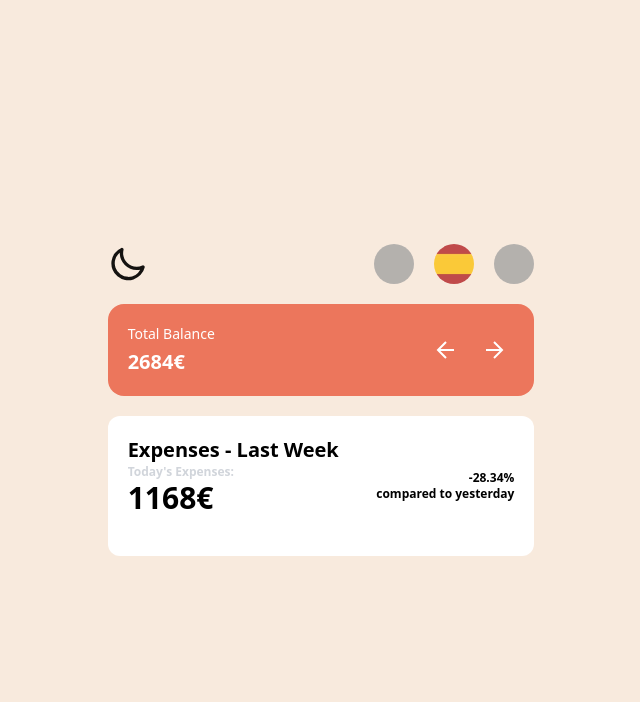
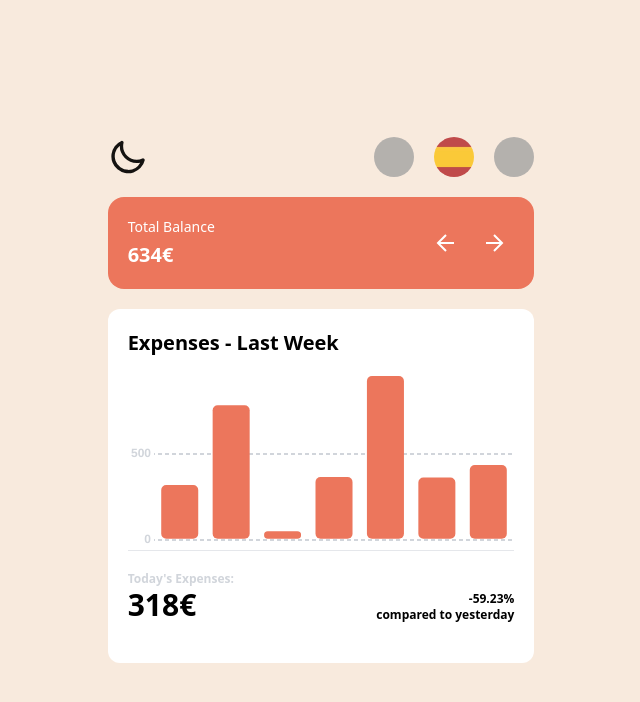
Before and after one commit to opujade/sprint-8-inprocode, a React (Vite) app: page / in a window 1280 px wide. Shown: the top 702 px of the page, without its empty margins (319-959 px from the left). Built offline with nearby package versions, Linux system fonts and the light colour scheme; grey boxes are pictures that could not be loaded.

Commit message:
main info charts styled

```diff
--- a/src/components/MainInfo.tsx
+++ b/src/components/MainInfo.tsx
@@ -1,12 +1,14 @@
 import { useBalanceContext } from "../context/BalanceProvider";
+import { WeeklyBalanceBarChart } from "./charts/BarsChart";
 
 export const MainInfo = () => {
   const { todaysExpenses, percentageYesterdayToday } = useBalanceContext();
   return (
     <div className="bg-white rounded-xl p-5 w-full text-black">
-      <div className="flex justify-between">
+      <h2 className="text-xl font-bold">Expenses - Last Week</h2>
+      <WeeklyBalanceBarChart />
+      <div className="flex justify-between border-t pt-5">
         <div>
-          <h2 className="text-xl font-bold">Expenses - Last Week</h2>
           <p className="text-gray-300 font-semibold text-xs">
             Today's Expenses:
           </p>
--- a/src/components/charts/BarsChart.tsx
+++ b/src/components/charts/BarsChart.tsx
@@ -0,0 +1,18 @@
+import { Bar } from "react-chartjs-2";
+import {
+  Chart as ChartJS,
+  BarElement,
+  CategoryScale,
+  LinearScale,
+  Tooltip,
+  Legend,
+} from "chart.js";
+ChartJS.register(BarElement, CategoryScale, LinearScale, Tooltip, Legend);
+import { useBalanceContext } from "../../context/BalanceProvider";
+import { options } from "../../utils/barOptions";
+
+export const WeeklyBalanceBarChart = () => {
+  const { expensesChartData } = useBalanceContext();
+
+  return <Bar data={expensesChartData} options={options} />;
+};
--- a/src/context/BalanceProvider.tsx
+++ b/src/context/BalanceProvider.tsx
@@ -8,7 +8,6 @@ import {
 import generateEarningsData from "../data/generateEarningsData";
 import generateExpensesData from "../data/generateExpensesData";
 import { calculatePercentageFirstTwoElements } from "../utils/calculatePercentageFirstTwoElements";
-import { formatChartData } from "../utils/formatChartData";
 
 const BalanceContext = createContext<BalanceContextInterface | undefined>(
   undefined
@@ -25,13 +24,34 @@ export const useBalanceContext = () => {
 export const BalanceProvider = ({ children }: ProviderProps) => {
   const [earningsMock] = useState<arrayData>(generateEarningsData());
   const [expensesMock] = useState<arrayData>(generateExpensesData());
+  console.log(expensesMock);
   const balance = calculateBalance(earningsMock, expensesMock);
   const todaysExpenses = expensesMock[0].amount;
   const percentageYesterdayToday =
     calculatePercentageFirstTwoElements(expensesMock);
-  const amountExpenses = expensesMock.map((expense) => expense.amount);
-  const dates = expensesMock.map((expense) => expense.date);
-  const expensesChartData = formatChartData(amountExpenses, dates, "Expenses");
+  const amountExpenses = expensesMock.slice(0, 7).map((e) => e.amount);
+  const weekDays = [
+    "Monday",
+    "Tuesday",
+    "Wednesady",
+    "Thursday",
+    "Friday",
+    "Saturday",
+    "Sunday",
+  ];
+  const expensesChartData = {
+    datasets: [
+      {
+        label: "Expenses",
+        data: amountExpenses,
+        hoverBackgroundColor: "#75b5be",
+        backgroundColor: "#ec765c",
+        borderSkipped: false,
+        borderRadius: 5,
+      },
+    ],
+    labels: weekDays,
+  };
 
   return (
     <BalanceContext.Provider
--- a/src/data/generateEarningsData.ts
+++ b/src/data/generateEarningsData.ts
@@ -13,7 +13,7 @@ const earningsDataGenerator = (): arrayData => {
     const actualDate = new Date(firstDate);
     actualDate.setDate(firstDate.getDate() + i);
 
-    const dailyEarning: number = Math.floor(Math.random() * 1000) + 900;
+    const dailyEarning: number = Math.floor(Math.random() * 1000);
     const earningObj: data = {
       id: i,
       date: actualDate.toISOString().split("T")[0],
--- a/src/data/generateExpensesData.ts
+++ b/src/data/generateExpensesData.ts
@@ -13,7 +13,7 @@ const generateExpensesData = () => {
     const actualDate = new Date(firstDate);
     actualDate.setDate(firstDate.getDate() + i);
 
-    const dailyExpense: number = Math.floor(Math.random() * 950) + 850;
+    const dailyExpense: number = Math.floor(Math.random() * 950);
     const expenseObj: data = {
       id: i,
       date: actualDate.toISOString().split("T")[0],
@@ -21,6 +21,7 @@ const generateExpensesData = () => {
     };
     expenses.unshift(expenseObj);
   }
+  console.log(expenses);
   return expenses;
 };
 
--- a/src/types/types.ts
+++ b/src/types/types.ts
@@ -21,7 +21,7 @@ export interface BalanceContextInterface {
   balance: number;
   todaysExpenses: number;
   percentageYesterdayToday: number;
-  expensesChartData: ChartData;
+  expensesChartData: ChartData<"bar">;
 }
 
 export interface ThemeContextInterface {
--- /dev/null
+++ b/src/utils/barOptions.ts
@@ -0,0 +1,66 @@
+import { PluginChartOptions, TooltipItem } from "chart.js";
+import { ContextProxy } from "chart.js/helpers";
+
+export const options: PluginChartOptions<"bar"> = {
+  plugins: {
+    legend: {
+      display: false,
+      position: "center",
+    },
+    tooltip: {
+      callbacks: {
+        label: function (tooltipItem: TooltipItem<"bar">) {
+          let label = tooltipItem.dataset.label || "";
+
+          if (label) {
+            label += ": ";
+          }
+          if (tooltipItem.parsed.y !== null) {
+            label += new Intl.NumberFormat("en-US", {
+              style: "currency",
+              currency: "EUR",
+            }).format(tooltipItem.parsed.y);
+          }
+          return label;
+        },
+      },
+    },
+  },
+  scales: {
+    y: {
+      grid: {
+        lineWidth: 2,
+        drawBorder: false,
+        drawTicks: false,
+        offset: false,
+        color: (context: ContextProxy) => {
+          return context.tick.value === 0 || context.tick.value === 500
+            ? "rgb(209, 213, 219)"
+            : "transparent";
+        },
+      },
+      border: {
+        display: false,
+        dash: [4, 3],
+        dashOffset: 10,
+      },
+      ticks: {
+        stepSize: 500,
+        font: {
+          weight: "bold",
+        },
+        color: "rgb(209, 213, 219)",
+        callback: function (value: number) {
+          // Mostrar solo los ticks en 0 y 500
+          if (value === 0 || value === 500) {
+            return value.toString();
+          }
+          return "";
+        },
+      },
+    },
+    x: {
+      display: false,
+    },
+  },
+};
--- a/src/utils/formatChartData.ts
+++ /dev/null
@@ -1,19 +0,0 @@
-export const formatChartData = (data: number[], labels: string[], datasetLabel: string) => {
-  const chartData = {
-    labels: labels,
-    datasets: [
-      {
-        label: datasetLabel,
-        data: data,
-        tension: 0.5,
-        fill: true,
-        borderColor: 'rgb(255, 99, 132)',
-        backgroundColor: 'rgba(255, 99, 132, 0.5)',
-        pointRadius: 5,
-        pointBorderColor: 'rgba(255, 99, 132)',
-        pointBackgroundColor: 'rgba(255, 99,132)',
-      }
-    ]
-  }
-  return chartData;
-}
```
